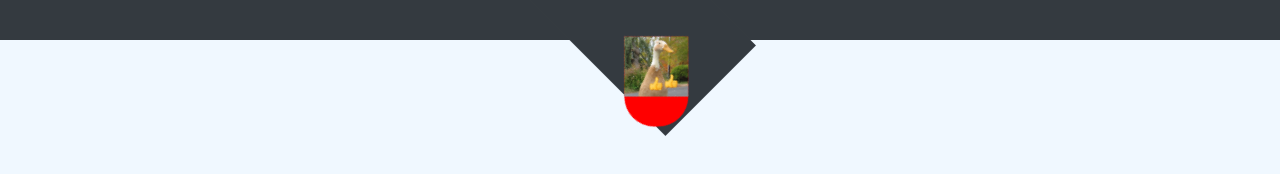
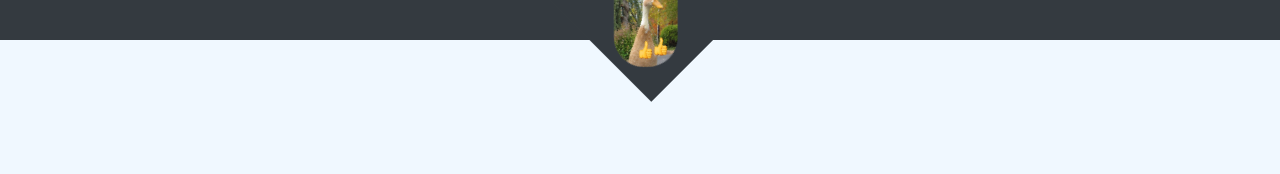
Before and after one commit to SabrinaMAlves/JoaoConstrucao, a website built with Vite: page index.html in a window 1280 px wide. Built offline with nearby package versions, Linux system fonts and the light colour scheme.

Commit message:
ATT IMG
Co-Authored-By: Felipe Jr.Dev <123030459+FelipeAugustoDev@users.noreply.github.com>

```diff
--- a/style.css
+++ b/style.css
@@ -19,7 +19,7 @@ body{
 #cabecalho > #rectangle{
     background-color: #343A40;;
     width: 10vw;
-    height: 25vh;
+    height: 20vh;
     transform: rotate(135deg);
     position: absolute;
     top: -80px;
@@ -29,14 +29,18 @@ body{
 }
 
 #cabecalho > #rectangle > .logo{
-    background-color: red;
+
     width: 50%;
     height: 30%;
     padding-bottom: 30px;
     transform: rotate(225deg);
     border-radius: 0px 0px 30px 30px;
+    padding-bottom: 60px;
+
 }
 #cabecalho > #rectangle > .logo > img{
     width: 100%;
-    height: 100%;
+    height: 10vh;
+    border-radius: 0px 0px 30px 30px;
+    margin-left: 10px;
 }
```
